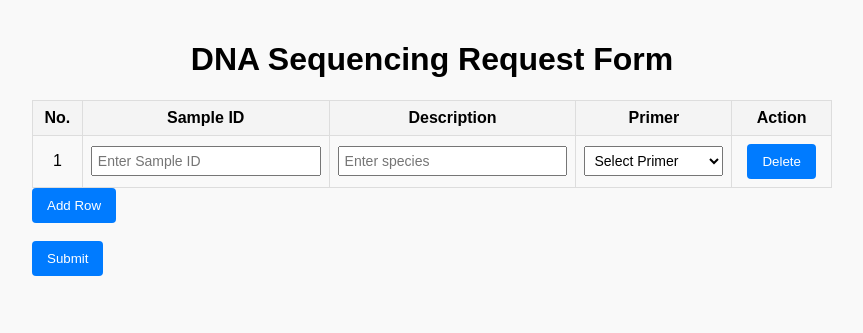
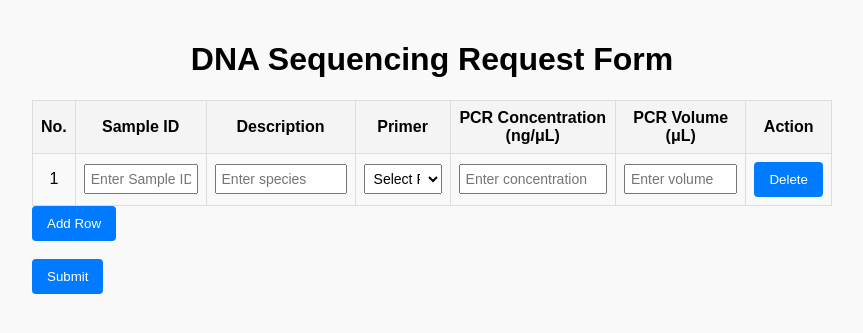
Before and after one commit to IMS-Lab-Ames/IMS1, a Flask app: page /sequencing in a window 1280 px wide. Shown: the top 333 px of the page, without its empty margins (208-1071 px from the left). Run offline with Flask 3, Linux system fonts and the light colour scheme; the visitor is signed in with stand-in values (Sample User, id 1).

Commit message:
sequencing.html

```diff
--- a/templates/sequencing.html
+++ b/templates/sequencing.html
@@ -57,6 +57,8 @@
                     <th>Sample ID</th>
                     <th>Description</th>
                     <th>Primer</th>
+                    <th>PCR Concentration (ng/μL)</th>
+                    <th>PCR Volume (μL)</th>
                     <th>Action</th>
                 </tr>
             </thead>
@@ -73,6 +75,8 @@
                             <option value="ITS">ITS</option>
                         </select>
                     </td>
+                    <td><input type="text" name="pcrConcentration" placeholder="Enter concentration" required></td>
+                    <td><input type="text" name="pcrVolume" placeholder="Enter volume" required></td>
                     <td><button type="button" class="deleteRow">Delete</button></td>
                 </tr>
             </tbody>
@@ -100,6 +104,8 @@
                             <option value="ITS">ITS</option>
                     </select>
                 </td>
+                <td><input type="text" name="pcrConcentration" placeholder="Enter concentration" required></td>
+                <td><input type="text" name="pcrVolume" placeholder="Enter volume" required></td>
                 <td><button type="button" class="deleteRow">Delete</button></td>
             `;
             table.appendChild(row);
@@ -130,12 +136,14 @@
                 const sampleID = row.querySelector('input[name="sampleID"]')?.value || '';
                 const description = row.querySelector('input[name="description"]')?.value || '';
                 const primer = row.querySelector('select[name="primer"]')?.value || '';
+                const pcrConcentration = row.querySelector('input[name="pcrConcentration"]')?.value || '';
+                const pcrVolume = row.querySelector('input[name="pcrVolume"]')?.value || '';
 
                 // Only add valid rows
-                if (sampleID && description && primer) {
-                    samples.push({ sampleID, description, primer });
+                 if (sampleID && description && primer && pcrConcentration && pcrVolume) {
+                    samples.push({ sampleID, description, primer, pcrConcentration, pcrVolume });
                 } else {
-                    console.warn('Skipping invalid row:', { sampleID, description, primer });
+                    console.warn('Skipping invalid row:', { sampleID, description, primer, pcrConcentration, pcrVolume });
                 }
             });
 
```
